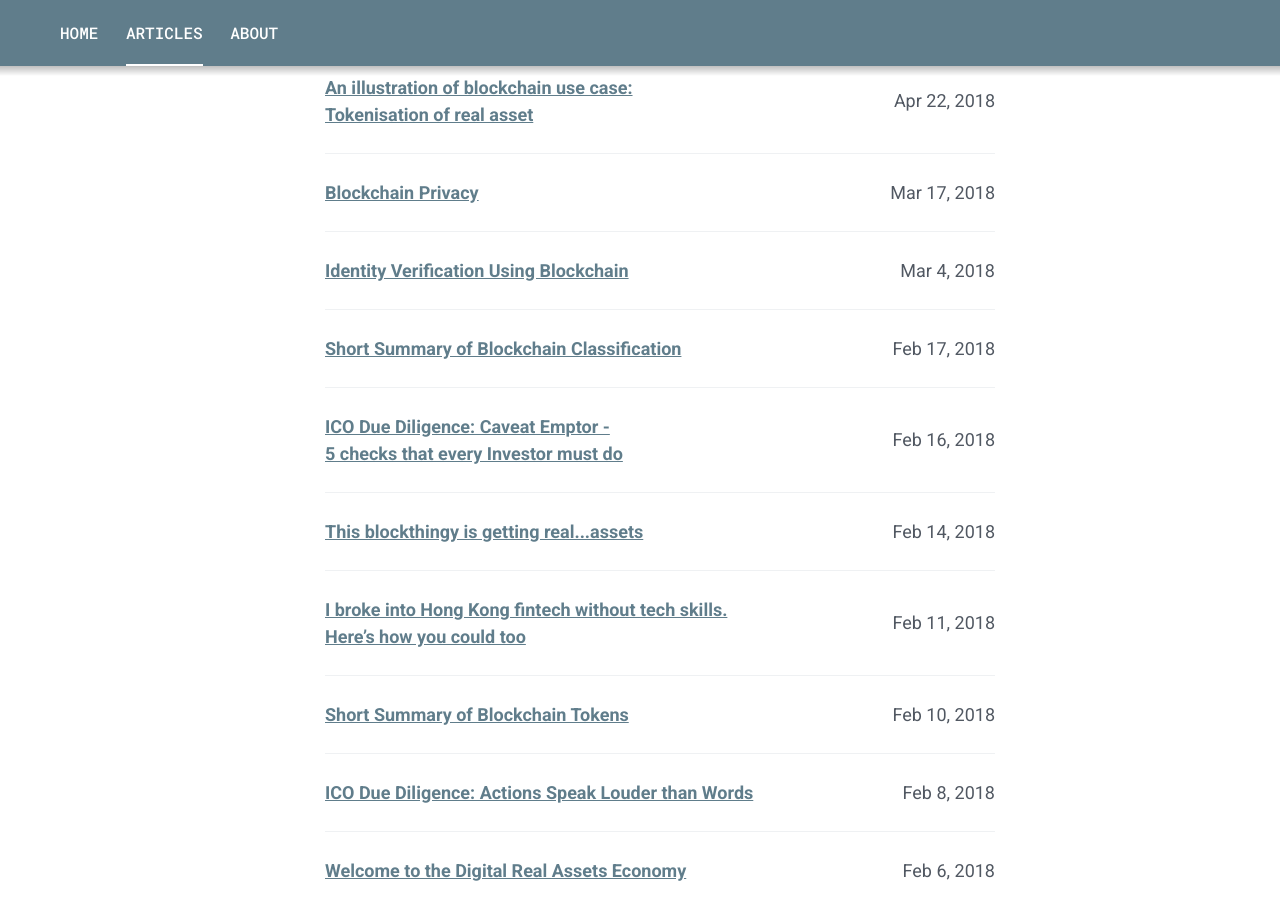
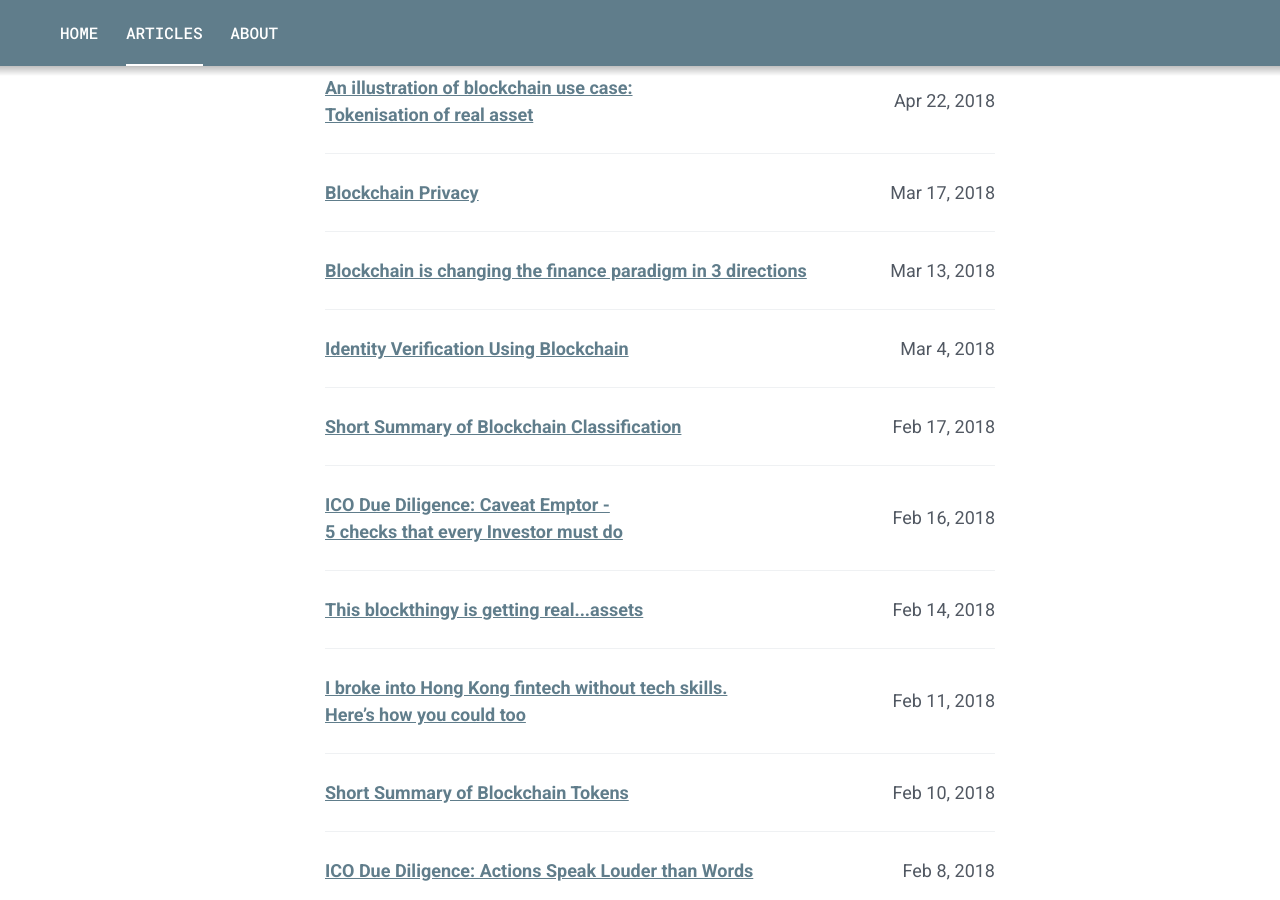
Before and after one commit to finfabrik/finfabrik.github.io, a Jekyll site: the page built from _pages/articles.html, in a window 1280 px wide and 900 px high, scrolled down 450 px. Built offline with Jekyll 4.4.1, drawn with Linux system fonts in a browser that asks for light colours; some of the changed text lies outside the part shown.

Commit message:
update posts

```diff
--- /dev/null
+++ b/_posts/2018-03-13-alex-01.md
@@ -0,0 +1,8 @@
+---
+layout: post
+title:  "Blockchain is changing the finance paradigm in 3 directions"
+date:   2018-03-13
+categories:
+---
+
+[Medium Original Post](https://medium.com/fabrik-thoughts/blockchain-is-changing-the-finance-paradigm-in-3-directions-30dd904e78ea)
```
Also changed, not shown: _posts/2017-06-07-florian-01.md (added, +8 -0 lines), _posts/2018-02-06-florian-01.md (+2 -0 lines).
